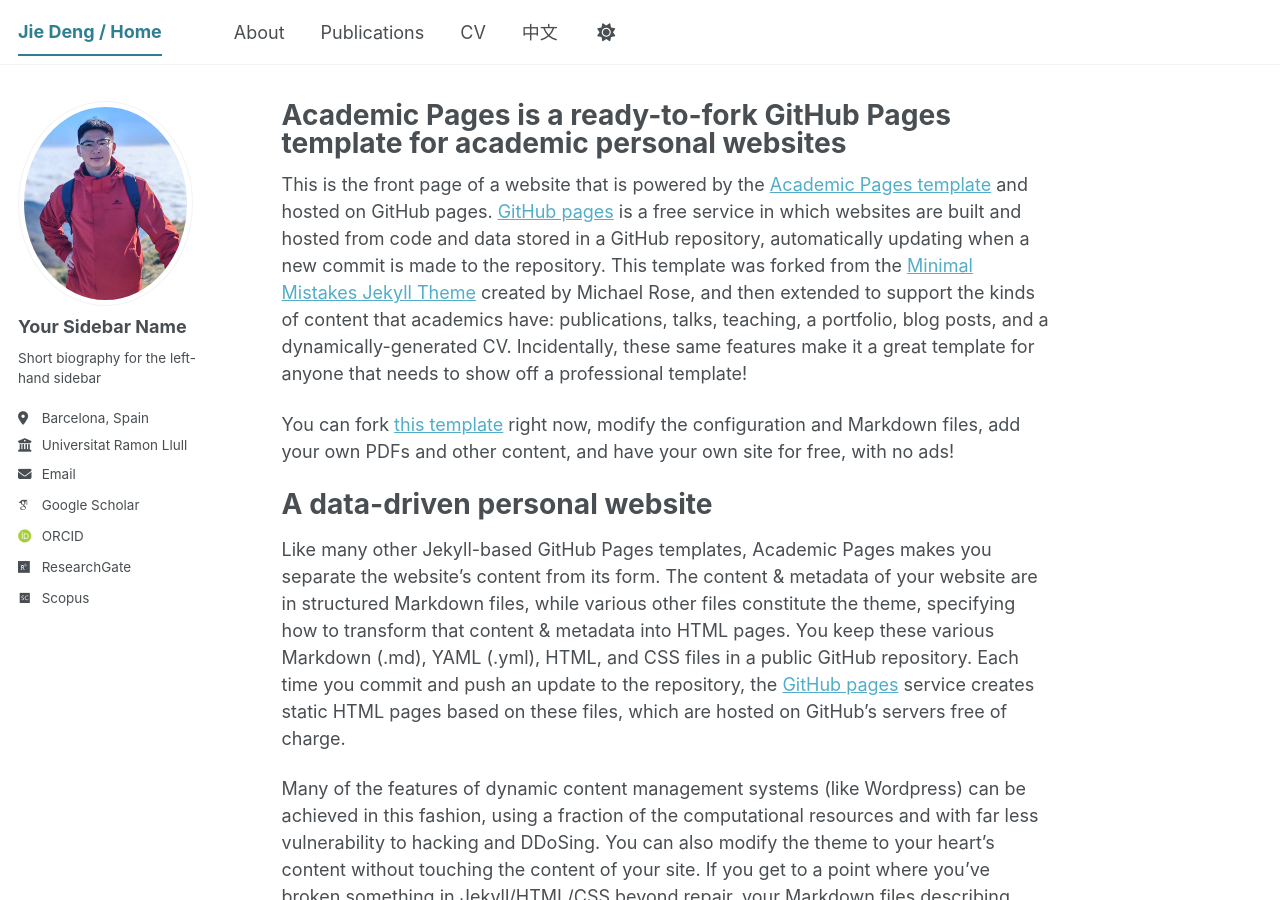
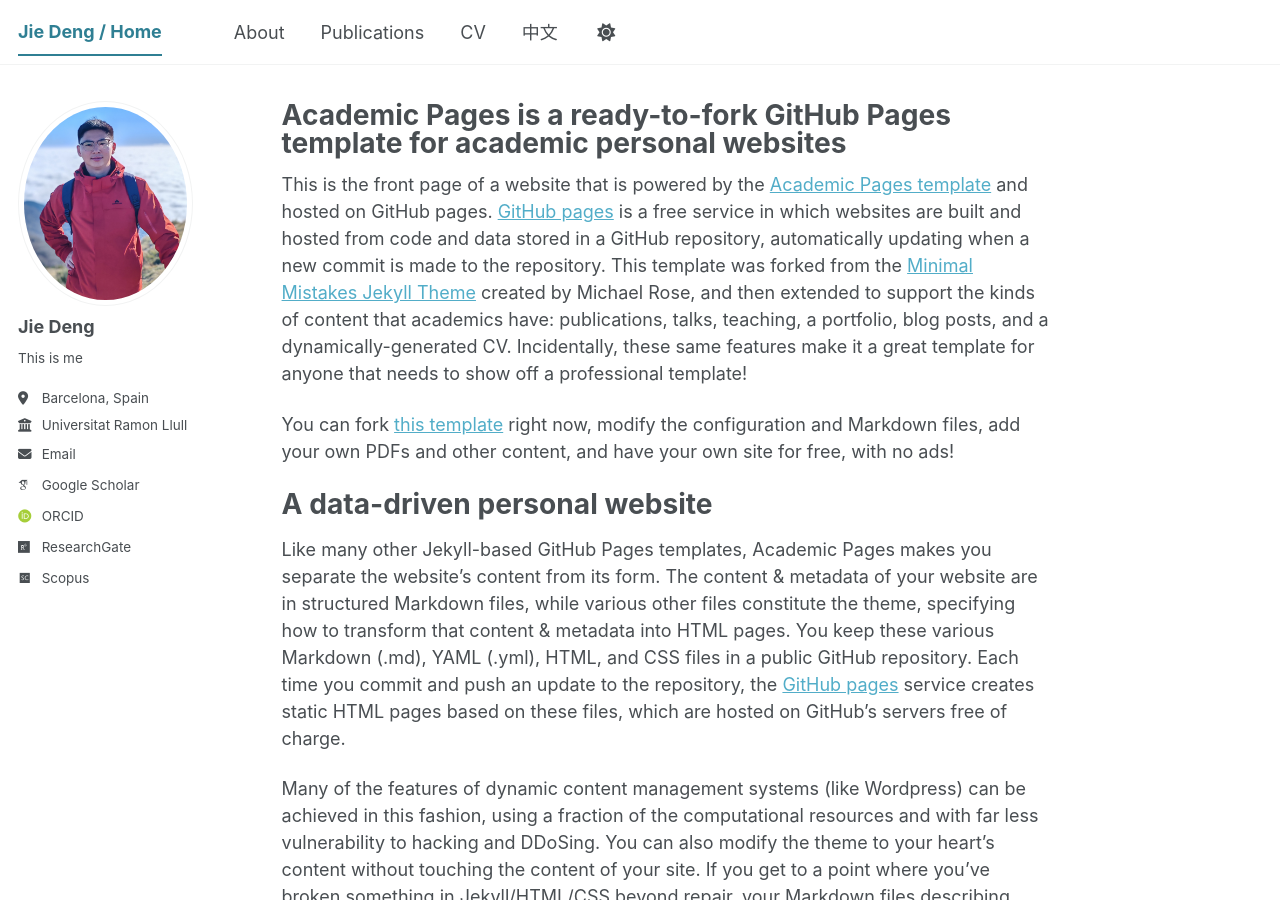
Before and after one commit to dengjie837-jpg/jiedeng.github.io, a Jekyll site: the page built from _pages/about.md, in a window 1280 px wide and 900 px high. Built offline with Jekyll 4.4.1, drawn with Linux system fonts in a browser that asks for light colours; some web fonts are replaced; a script bundle is joined from its source files by our own code; library files that are not in the unit come from our copies.

Commit message:
Update _config.yml

```diff
--- a/_config.yml
+++ b/_config.yml
@@ -24,9 +24,9 @@ repository               : "academicpages/academicpages.github.io"
 author:
   # Biographic information
   avatar           : "profile.jpg"
-  name             : "Your Sidebar Name"
+  name             : "Jie Deng"
   pronouns         : # example: "she/her"
-  bio              : "Short biography for the left-hand sidebar"
+  bio              : "This is me"
   location         : "Barcelona, Spain"
   employer         : "Universitat Ramon Llull"
   uri              : # URL
```
